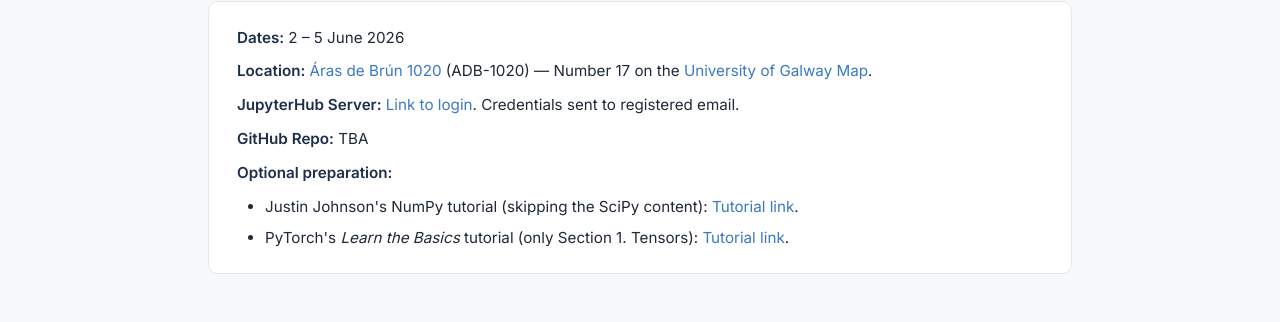
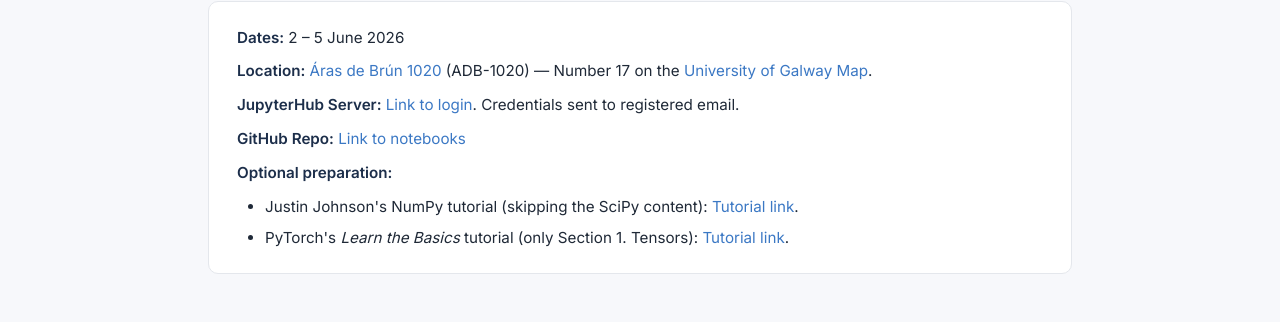
Before and after one commit to math-learn/math-learn.github.io, a Jekyll site: the page built from index.md, in a window 1280 px wide. Shown: the part 320-642 px from the top of the page. Built offline with Jekyll 4.4.1, drawn with Linux system fonts in a browser that asks for light colours.

Commit message:
link to repo

```diff
--- a/docs/feed.xml
+++ b/docs/feed.xml
@@ -1 +1 @@
-<?xml version="1.0" encoding="utf-8"?><feed xmlns="http://www.w3.org/2005/Atom" ><generator uri="https://jekyllrb.com/" version="4.4.1">Jekyll</generator><link href="/feed.xml" rel="self" type="application/atom+xml" /><link href="/" rel="alternate" type="text/html" /><updated>2026-06-02T11:33:38+01:00</updated><id>/feed.xml</id><title type="html">MathLearn</title><subtitle>A workshop for early-career researchers about applications of artificial intelligence in pure mathematics.</subtitle></feed>
+<?xml version="1.0" encoding="utf-8"?><feed xmlns="http://www.w3.org/2005/Atom" ><generator uri="https://jekyllrb.com/" version="4.4.1">Jekyll</generator><link href="/feed.xml" rel="self" type="application/atom+xml" /><link href="/" rel="alternate" type="text/html" /><updated>2026-06-02T11:37:28+01:00</updated><id>/feed.xml</id><title type="html">MathLearn</title><subtitle>A workshop for early-career researchers about applications of artificial intelligence in pure mathematics.</subtitle></feed>
--- a/docs/index.html
+++ b/docs/index.html
@@ -24,7 +24,7 @@
   <p><strong>Dates:</strong> 2 – 5 June 2026</p>
   <p><strong>Location:</strong> <a href="https://maps.app.goo.gl/qK9RjKJ7adVG48M37">Áras de Brún 1020</a> (ADB-1020) &mdash; Number 17 on the <a href="https://www.universityofgalway.ie/media/buildingsoffice/files/mapsrebranded2023/University-of-Galway-Campus_A4-Map.pdf">University of Galway Map</a>.</p>
   <p><strong>JupyterHub Server:</strong> <a href="https://cloudjupyter.universityofgalway.ie/">Link to login</a>. Credentials sent to registered email.</p>
-  <p><strong>GitHub Repo:</strong> TBA</p>
+  <p><strong>GitHub Repo:</strong> <a href="https://github.com/math-learn/notebooks">Link to notebooks</a></p>
   <p><strong>Optional preparation:</strong></p>
   <ul class="prep-list">
     <li>Justin Johnson's NumPy tutorial (skipping the SciPy content): <a href="https://cs231n.github.io/python-numpy-tutorial/">Tutorial link</a>.</li>
--- a/index.md
+++ b/index.md
@@ -10,7 +10,7 @@ images: "/assets/img"
   <p><strong>Dates:</strong> 2 – 5 June 2026</p>
   <p><strong>Location:</strong> <a href="https://maps.app.goo.gl/qK9RjKJ7adVG48M37">Áras de Brún 1020</a> (ADB-1020) &mdash; Number 17 on the <a href="https://www.universityofgalway.ie/media/buildingsoffice/files/mapsrebranded2023/University-of-Galway-Campus_A4-Map.pdf">University of Galway Map</a>.</p>
   <p><strong>JupyterHub Server:</strong> <a href="https://cloudjupyter.universityofgalway.ie/">Link to login</a>. Credentials sent to registered email.</p>
-  <p><strong>GitHub Repo:</strong> TBA</p>
+  <p><strong>GitHub Repo:</strong> <a href="https://github.com/math-learn/notebooks">Link to notebooks</a></p>
   <p><strong>Optional preparation:</strong></p>
   <ul class="prep-list">
     <li>Justin Johnson's NumPy tutorial (skipping the SciPy content): <a href="https://cs231n.github.io/python-numpy-tutorial/">Tutorial link</a>.</li>
```
